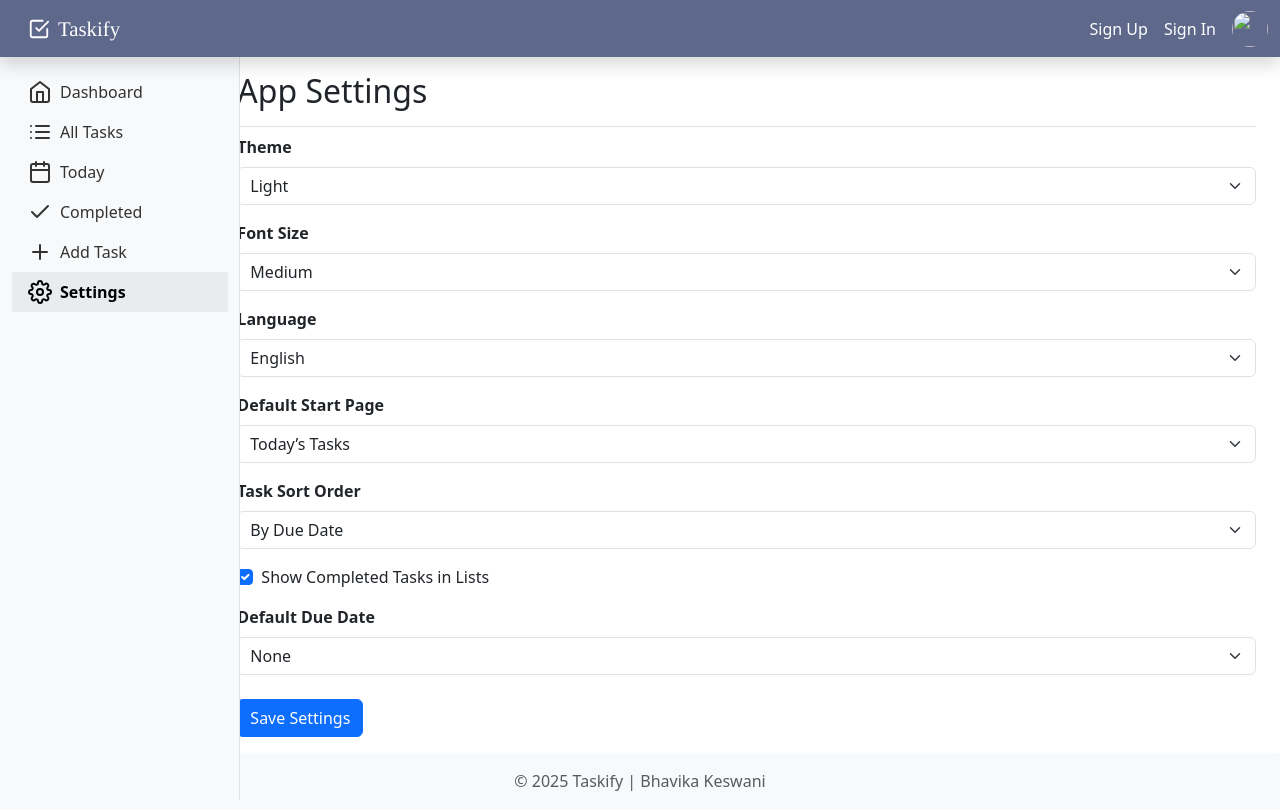
After one commit to bhavikakeswani/taskify, a Flask app: page /settings in a window 1280 px wide. The commit adds this page. Run offline with Flask 3, Linux system fonts and the light colour scheme; some libraries are stand-ins or nearby versions; some web fonts are replaced.

Commit message:
Add settings.html and profile.html with basic layout

```diff
--- a/main.py
+++ b/main.py
@@ -34,5 +34,13 @@ def add_task():
 def update_task():
     return render_template("update_task.html")
 
+@app.route("/settings")
+def settings():
+    return render_template("settings.html", active_page="settings")
+
+@app.route("/profile")
+def profile():
+    return render_template("profile.html")
+
 if __name__=='__main__':
     app.run(debug=True)
--- a/templates/all_tasks.html
+++ b/templates/all_tasks.html
@@ -3,9 +3,9 @@
 {% block content %}
   <div class="d-flex justify-content-between align-items-center mb-4 border-bottom">
     <h2>All Tasks</h2>
-    <button class="btn add-task" onclick="{{ url_for('add_task') }}">
-      <i data-feather="plus"></i> Add Task
-    </button>
+    <a href="{{ url_for('add_task') }}" class="btn add-task">
+    <i data-feather="plus"></i> Add Task
+  </a>
   </div>
 
   <!-- Today Section -->
--- a/templates/header.html
+++ b/templates/header.html
@@ -23,8 +23,8 @@
                 <img src="https://via.placeholder.com/36" class="rounded-circle" width="36" height="36">
               </button>
               <ul class="dropdown-menu dropdown-menu-end" aria-labelledby="userDropdown">
-                <li><a class="dropdown-item" href="#">Profile</a></li>
-                <li><a class="dropdown-item" href="#">Settings</a></li>
+                <li><a class="dropdown-item" href="{{url_for('profile')}}">Profile</a></li>
+                <li><a class="dropdown-item" href="{{url_for('settings')}}">Settings</a></li>
                 <li><hr class="dropdown-divider"></li>
                 <li><a class="dropdown-item" href="#">Sign Out</a></li>
               </ul>
--- /dev/null
+++ b/templates/settings.html
@@ -0,0 +1,78 @@
+{% extends "base.html" %}
+
+{% block content %}
+<div class="d-flex justify-content-between flex-wrap flex-md-nowrap align-items-center border-bottom pb-2 mb-2">
+  <h2 class="mb-2">App Settings</h2>
+</div>
+
+<form method="POST" action="#">
+
+  <!-- Theme -->
+  <div class="mb-3">
+    <label class="form-label fw-semibold">Theme</label>
+    <select class="form-select" name="theme">
+      <option value="light">Light</option>
+      <option value="dark">Dark</option>
+    </select>
+  </div>
+
+  <!-- Font Size -->
+  <div class="mb-3">
+    <label class="form-label fw-semibold">Font Size</label>
+    <select class="form-select" name="font_size">
+      <option value="small">Small</option>
+      <option value="medium" selected>Medium</option>
+      <option value="large">Large</option>
+    </select>
+  </div>
+
+  <!-- Language -->
+  <div class="mb-3">
+    <label class="form-label fw-semibold">Language</label>
+    <select class="form-select" name="language">
+      <option value="en">English</option>
+      <option value="es">Spanish</option>
+      <option value="fr">French</option>
+    </select>
+  </div>
+
+  <!-- Start Page -->
+  <div class="mb-3">
+    <label class="form-label fw-semibold">Default Start Page</label>
+    <select class="form-select" name="start_page">
+      <option value="today">Today’s Tasks</option>
+      <option value="all">All Tasks</option>
+      <option value="completed">Completed Tasks</option>
+    </select>
+  </div>
+
+  <!-- Task Sort Order -->
+  <div class="mb-3">
+    <label class="form-label fw-semibold">Task Sort Order</label>
+    <select class="form-select" name="sort_order">
+      <option value="due_date">By Due Date</option>
+      <option value="category">By Category</option>
+      <option value="created">By Created Date</option>
+    </select>
+  </div>
+
+  <!-- Show Completed Tasks -->
+  <div class="form-check mb-3">
+    <input class="form-check-input" type="checkbox" name="show_completed" value="1" checked>
+    <label class="form-check-label">Show Completed Tasks in Lists</label>
+  </div>
+
+  <!-- Default Due Date -->
+  <div class="mb-3">
+    <label class="form-label fw-semibold">Default Due Date</label>
+    <select class="form-select" name="default_due_date">
+      <option value="none">None</option>
+      <option value="today">Today</option>
+      <option value="tomorrow">Tomorrow</option>
+    </select>
+  </div>
+
+  <!-- Save Button -->
+  <button type="submit" class="btn btn-primary mt-2" >Save Settings</button>
+</form>
+{% endblock %}
--- a/templates/sidebar.html
+++ b/templates/sidebar.html
@@ -12,7 +12,7 @@
               <li class="nav-item"><a class="nav-link {% if active_page == 'today' %}active{% endif %}" href="{{url_for('today')}}"><span data-feather="calendar"></span> Today</a></li>
               <li class="nav-item"><a class="nav-link {% if active_page == 'completed' %}active{% endif %}" href="{{url_for('completed')}}"><span data-feather="check"></span> Completed</a></li>
               <li class="nav-item"><a class="nav-link {% if active_page == 'add_task' %}active{% endif %}" href="{{url_for('add_task')}}"><span data-feather="plus"></span> Add Task</a></li>
-              <li class="nav-item"><a class="nav-link" href="#"><span data-feather="settings"></span> Settings</a></li>
+              <li class="nav-item"><a class="nav-link {% if active_page == 'settings' %}active{% endif %}"  href="{{url_for('settings')}}"><span data-feather="settings"></span> Settings</a></li>
             </ul>
           </div>
         </nav>
--- a/templates/today.html
+++ b/templates/today.html
@@ -3,9 +3,9 @@
 {% block content %}
 <div class="d-flex justify-content-between align-items-center mb-3 border-bottom">
   <h2>Today’s Tasks</h2>
-  <button class="btn add-task" href="{{ url_for('add_task') }}">
+  <a href="{{ url_for('add_task') }}" class="btn add-task">
     <i data-feather="plus"></i> Add Task
-  </button>
+  </a>
 </div>
 
 <ul class="list-unstyled task-list">
```
Also changed, not shown: templates/profile.html (added, +46 -0 lines).
